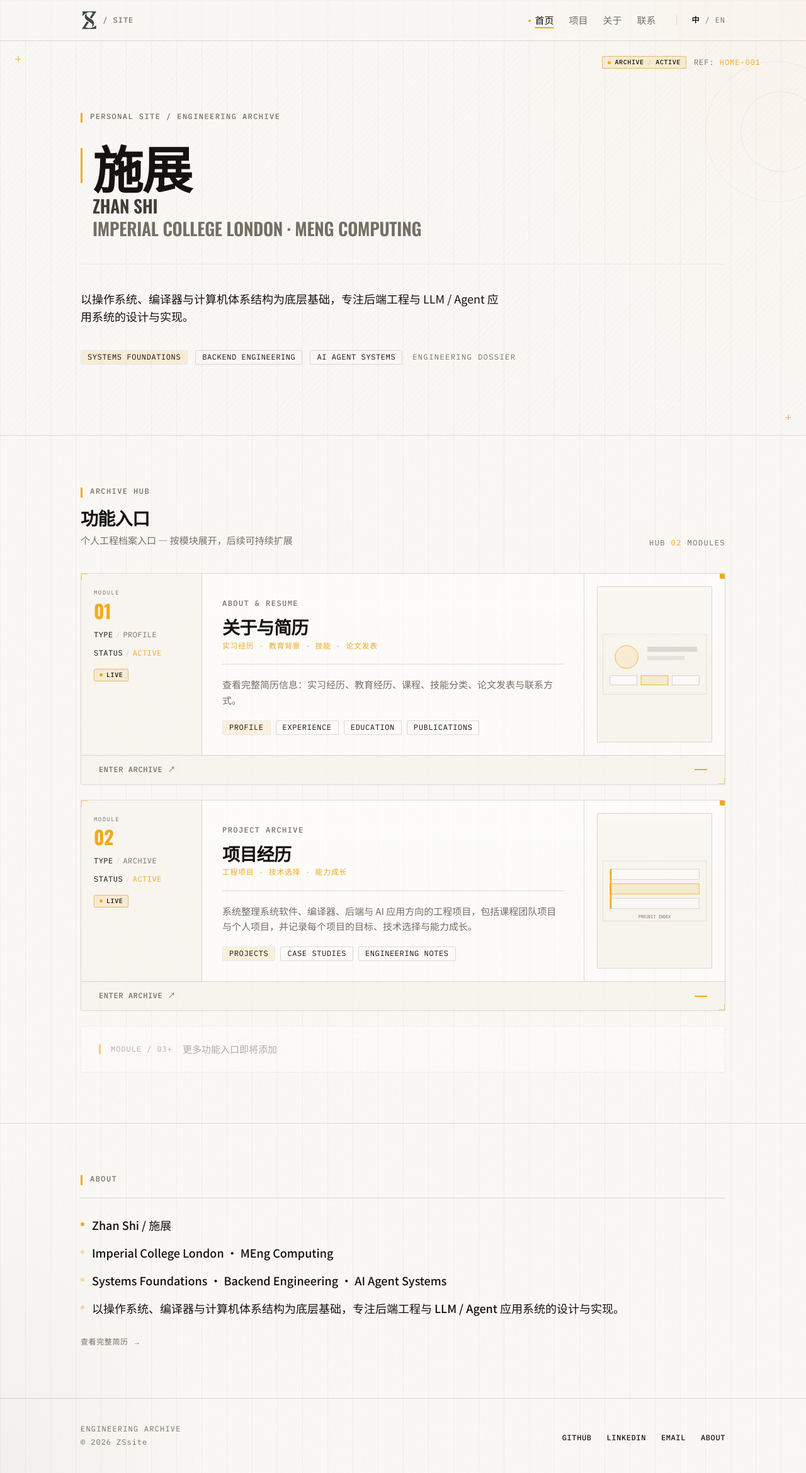
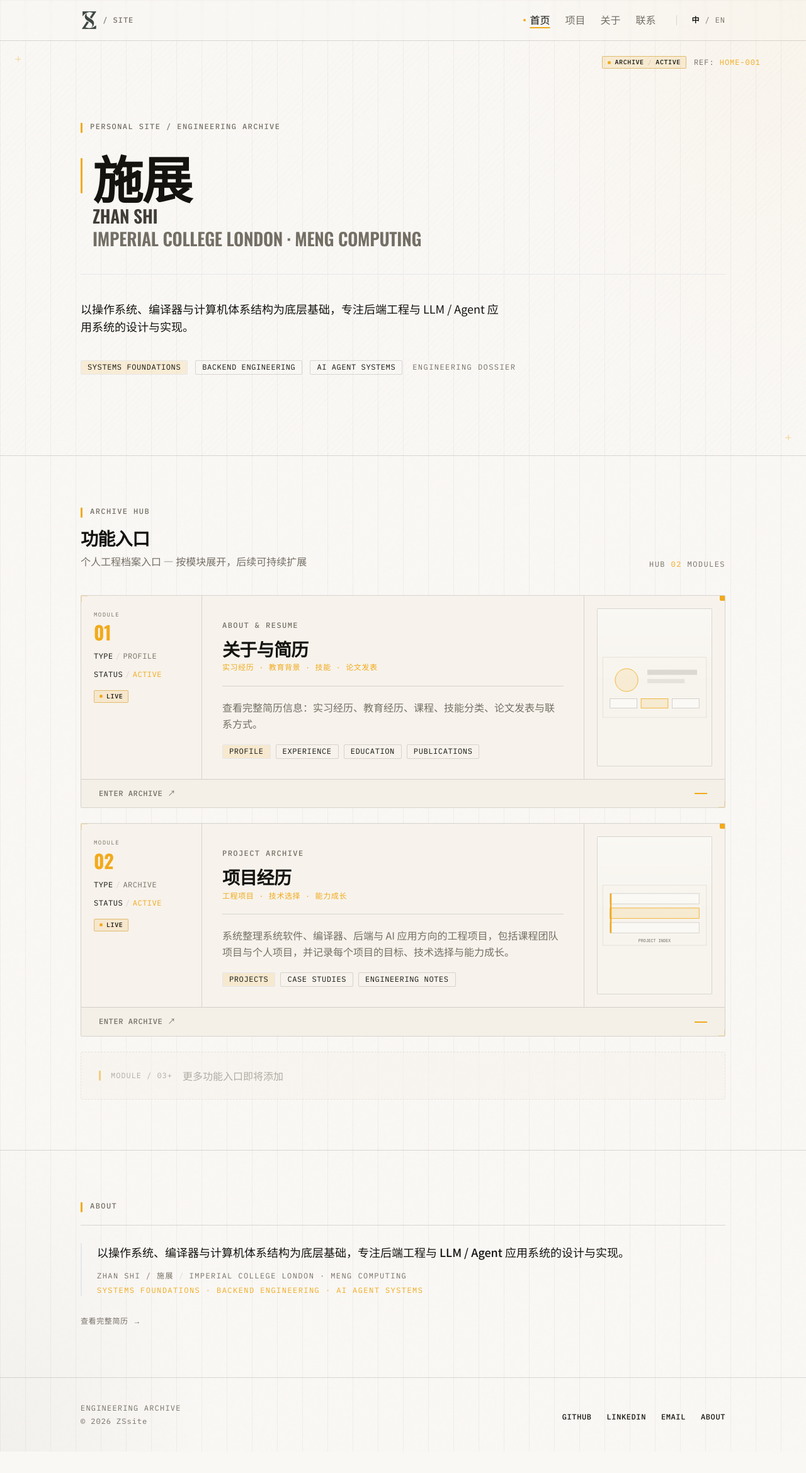
Before and after one commit to AnonnF/zssite, a Next.js app: page / in a window 1280 px wide. Shown: the whole page at 63% size. After the commit the page ends 2305 px from the top, so only its background shows below. Built offline with nearby package versions, Linux system fonts and the light colour scheme.

Commit message:
style(ui): refine visual hierarchy and card system

```diff
--- a/src/app/globals.css
+++ b/src/app/globals.css
@@ -18,16 +18,16 @@
   --color-accent-hover: #d99512;
   --color-accent-soft: rgba(241, 170, 28, 0.14);
   --color-accent-muted: rgba(241, 170, 28, 0.14);
-  --color-card: rgba(255, 255, 255, 0.48);
+  --color-card: #f7f3ec;
   --color-code-bg: #221f1a;
   --radius-sm: 2px;
   --radius-md: 3px;
   --space-panel: 1.25rem;
-  --shadow-card: 0 1px 2px rgba(20, 19, 15, 0.035);
-  --shadow-card-hover: 0 8px 22px rgba(20, 19, 15, 0.06);
-  --transition-fast: 160ms ease;
-  --transition-card: border-color 220ms ease, box-shadow 220ms ease,
-    transform 220ms ease, background-color 220ms ease;
+  --shadow-card: none;
+  --shadow-card-hover: 0 2px 10px rgba(20, 19, 15, 0.05);
+  --transition-fast: 200ms ease;
+  --transition-card: border-color 200ms ease, box-shadow 200ms ease,
+    transform 200ms ease, background-color 200ms ease;
   --bg-grid: linear-gradient(to right, var(--color-grid) 1px, transparent 1px),
     linear-gradient(to bottom, var(--color-grid) 1px, transparent 1px);
   --bg-dots: radial-gradient(circle, rgba(20, 19, 15, 0.045) 0.6px, transparent 0.7px);
@@ -89,11 +89,6 @@
     border: 1px solid var(--color-border);
     border-radius: var(--radius-sm);
     background-color: var(--color-card);
-    background-image: linear-gradient(
-      180deg,
-      rgba(255, 255, 255, 0.28) 0%,
-      transparent 42%
-    );
     box-shadow: var(--shadow-card);
     transition: var(--transition-card);
   }
@@ -101,7 +96,7 @@
   .panel-card-interactive:hover {
     border-color: var(--color-accent);
     box-shadow: var(--shadow-card-hover);
-    transform: translateY(-3px);
+    transform: translateY(-2px);
   }
 
   .panel-card-interactive:focus-visible {
@@ -132,7 +127,7 @@
     height: 10px;
     border-color: var(--color-accent);
     border-style: solid;
-    opacity: 0.55;
+    opacity: 0.35;
     pointer-events: none;
   }
 
--- a/src/app/projects/[slug]/page.tsx
+++ b/src/app/projects/[slug]/page.tsx
@@ -137,19 +137,29 @@ export default async function ProjectDetailPage({ params }: ProjectDetailPagePro
               </p>
             ) : null}
 
-            <div className="mt-4 flex flex-wrap items-center gap-x-5 gap-y-2 font-mono text-meta text-muted">
-              <span>
-                PERIOD{" "}
-                <span className="font-semibold text-accent">{project.period}</span>
-              </span>
-              <span className="uppercase">{project.type}</span>
-              <span className="status-chip">
-                <span className="status-chip__dot" aria-hidden="true" />
-                {project.status}
-              </span>
-            </div>
-
-            <p className="mt-3 font-mono text-meta text-muted">{project.context}</p>
+            <dl className="mt-5 flex flex-wrap items-center gap-x-6 gap-y-2 border-y border-border-soft py-3 font-mono text-meta">
+              <div className="flex items-baseline gap-2">
+                <dt className="uppercase tracking-wider text-muted">Period</dt>
+                <dd className="font-semibold text-accent">{project.period}</dd>
+              </div>
+              <div className="flex items-baseline gap-2">
+                <dt className="uppercase tracking-wider text-muted">Type</dt>
+                <dd className="uppercase text-text">{project.type}</dd>
+              </div>
+              <div className="flex items-baseline gap-2">
+                <dt className="uppercase tracking-wider text-muted">Status</dt>
+                <dd>
+                  <span className="status-chip">
+                    <span className="status-chip__dot" aria-hidden="true" />
+                    {project.status}
+                  </span>
+                </dd>
+              </div>
+              <div className="flex items-baseline gap-2">
+                <dt className="uppercase tracking-wider text-muted">Context</dt>
+                <dd className="text-muted">{project.context}</dd>
+              </div>
+            </dl>
 
             <Divider accent className="my-5" />
 
--- a/src/components/home/AboutPreview.tsx
+++ b/src/components/home/AboutPreview.tsx
@@ -12,20 +12,19 @@ export function AboutPreview() {
         <SectionLabel withAccent>{label}</SectionLabel>
         <Divider className="mt-5 mb-7" />
 
-        <ul className="space-y-4">
-          {items.map((item, i) => (
-            <li
-              key={item}
-              className="flex items-start gap-3 font-[family-name:var(--font-body-sc)] text-body font-medium text-text md:text-lg"
-            >
-              <span
-                className={`accent-dot mt-2.5 ${i === 0 ? "opacity-100" : "opacity-40"}`}
-                aria-hidden="true"
-              />
-              {item}
-            </li>
-          ))}
-        </ul>
+        <div className="border-l-2 border-accent/60 pl-5 md:pl-6">
+          <p className="font-[family-name:var(--font-body-sc)] text-body font-medium leading-relaxed text-text md:text-lg">
+            {items[3]}
+          </p>
+          <p className="mt-4 font-mono text-meta uppercase tracking-[0.12em] text-muted">
+            {items[0]}
+            <span className="mx-2 text-border-soft">/</span>
+            {items[1]}
+          </p>
+          <p className="mt-1.5 font-mono text-meta uppercase tracking-[0.12em] text-accent">
+            {items[2]}
+          </p>
+        </div>
 
         <Link href="/about" className="enter-indicator mt-8 inline-flex">
           查看完整简历
--- a/src/components/home/Hero.tsx
+++ b/src/components/home/Hero.tsx
@@ -9,23 +9,14 @@ export function Hero() {
 
   return (
     <section className="relative overflow-hidden border-b border-border-soft">
-      <div className="stripe-bg absolute inset-0 opacity-40" aria-hidden="true" />
-      <div
-        className="pointer-events-none absolute -right-16 top-8 hidden h-56 w-56 rounded-full border border-border-soft md:block"
-        aria-hidden="true"
-        style={{ opacity: 0.35 }}
-      />
-      <div
-        className="pointer-events-none absolute -right-6 top-20 hidden h-32 w-32 rounded-full border border-accent/30 md:block"
-        aria-hidden="true"
-      />
+      <div className="stripe-bg absolute inset-0 opacity-25" aria-hidden="true" />
 
       <span
-        className="signal-cross absolute left-4 top-4 md:left-6 md:top-6"
+        className="signal-cross absolute left-4 top-4 opacity-50 md:left-6 md:top-6"
         aria-hidden="true"
       />
       <span
-        className="signal-cross absolute bottom-4 right-4 md:bottom-6 md:right-6"
+        className="signal-cross absolute bottom-4 right-4 opacity-50 md:bottom-6 md:right-6"
         aria-hidden="true"
       />
 
@@ -36,7 +27,7 @@ export function Hero() {
         </span>
       </div>
 
-      <div className="relative mx-auto max-w-content px-6 py-16 md:px-12 md:py-24 lg:px-16 lg:py-28">
+      <div className="relative mx-auto max-w-content px-6 py-20 md:px-12 md:py-28 lg:px-16 lg:py-32">
         <SectionLabel withAccent>{label}</SectionLabel>
 
         <div className="mt-6 flex items-start gap-4 md:mt-8">
--- a/src/content/projects.ts
+++ b/src/content/projects.ts
@@ -20,6 +20,8 @@ export interface PortfolioProject {
   challenges: string[];
   skillsDemonstrated: string[];
   status: PortfolioProjectStatus;
+  /** Featured projects use the full archive card; others use a compact row. */
+  featured?: boolean;
   links?: PortfolioProjectLinks;
   analysisId?: string;
   sourceSnapshot?: string;
@@ -66,6 +68,7 @@ export const portfolioProjects: PortfolioProject[] = [
     ],
     skillsDemonstrated: ["后端 API 设计", "AI 产品化", "DevOps", "团队协作"],
     status: "completed",
+    featured: true,
     ref: "REF-004",
     sourceSnapshot: "project-experience/bridgetalk",
   },
@@ -132,6 +135,7 @@ export const portfolioProjects: PortfolioProject[] = [
     ],
     skillsDemonstrated: ["编译原理", "语言实现", "代码生成", "团队协作"],
     status: "completed",
+    featured: true,
     analysisId: "wacc-compiler",
     ref: "REF-003",
     sourceSnapshot: "project-experience/wacc-compiler",
@@ -165,6 +169,7 @@ export const portfolioProjects: PortfolioProject[] = [
     ],
     skillsDemonstrated: ["系统编程", "内核调试", "进程模型", "并发与同步"],
     status: "completed",
+    featured: true,
     ref: "REF-001",
     sourceSnapshot: "project-experience/pintos",
   },
@@ -194,6 +199,7 @@ export const portfolioProjects: PortfolioProject[] = [
     ],
     skillsDemonstrated: ["ISA 理解", "底层工具链", "C 工程化"],
     status: "completed",
+    featured: true,
     ref: "REF-002",
     sourceSnapshot: "project-experience/armv8-emulator-assembler",
   },
--- a/tailwind.config.ts
+++ b/tailwind.config.ts
@@ -35,7 +35,7 @@ const config: Config = {
         h1: ["2.75rem", { lineHeight: "1.05", letterSpacing: "-0.02em" }],
         h2: ["1.75rem", { lineHeight: "1.15", letterSpacing: "-0.01em" }],
         h3: ["1.125rem", { lineHeight: "1.3" }],
-        body: ["0.9375rem", { lineHeight: "1.6" }],
+        body: ["1rem", { lineHeight: "1.65" }],
         meta: ["0.75rem", { lineHeight: "1.4", letterSpacing: "0.08em" }],
       },
       maxWidth: {
```
Also changed, not shown: src/components/projects/ProjectCard.tsx (+45 -1 lines), 1 other file (tests, documents, lock files or other folders).
